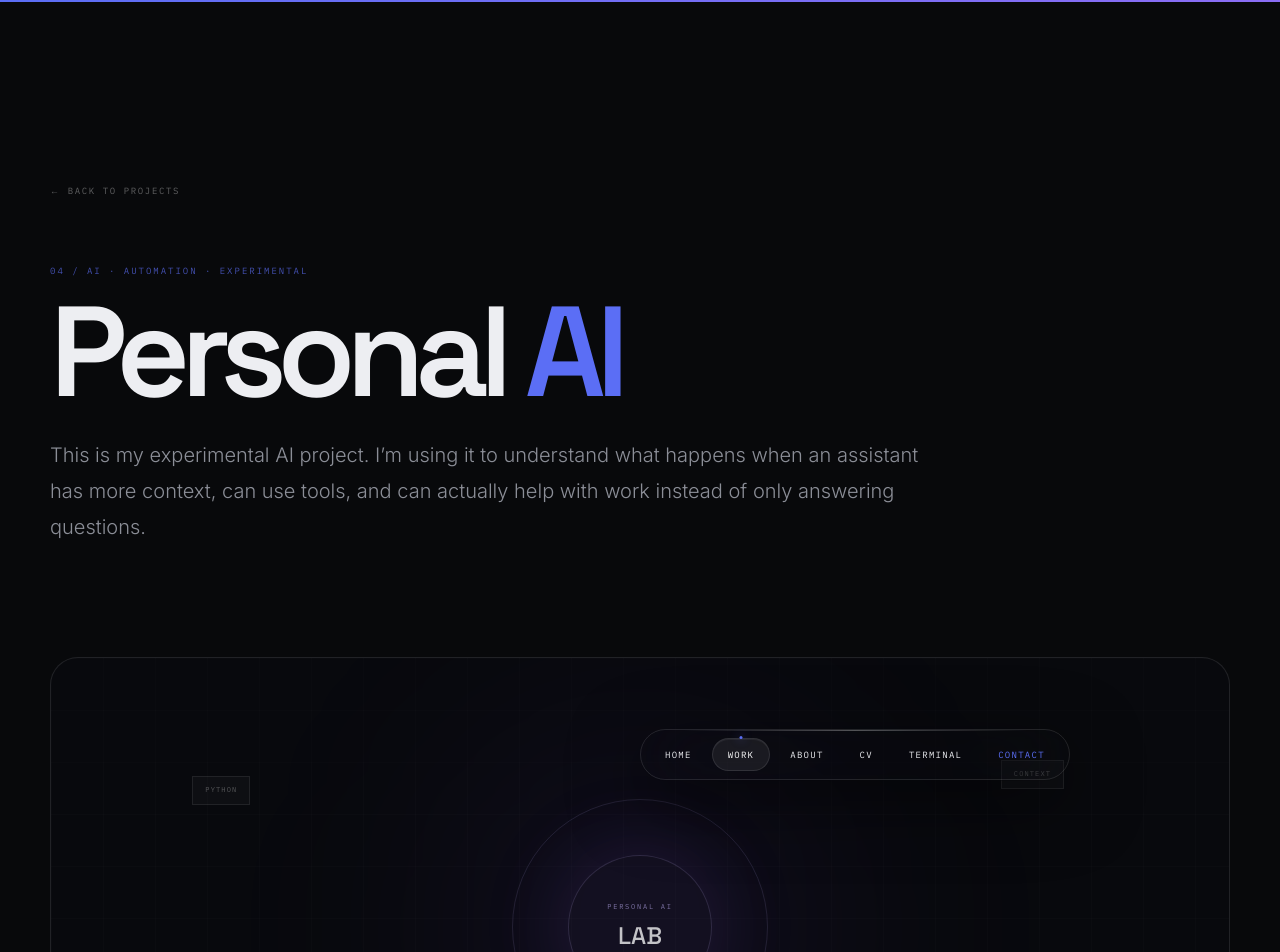
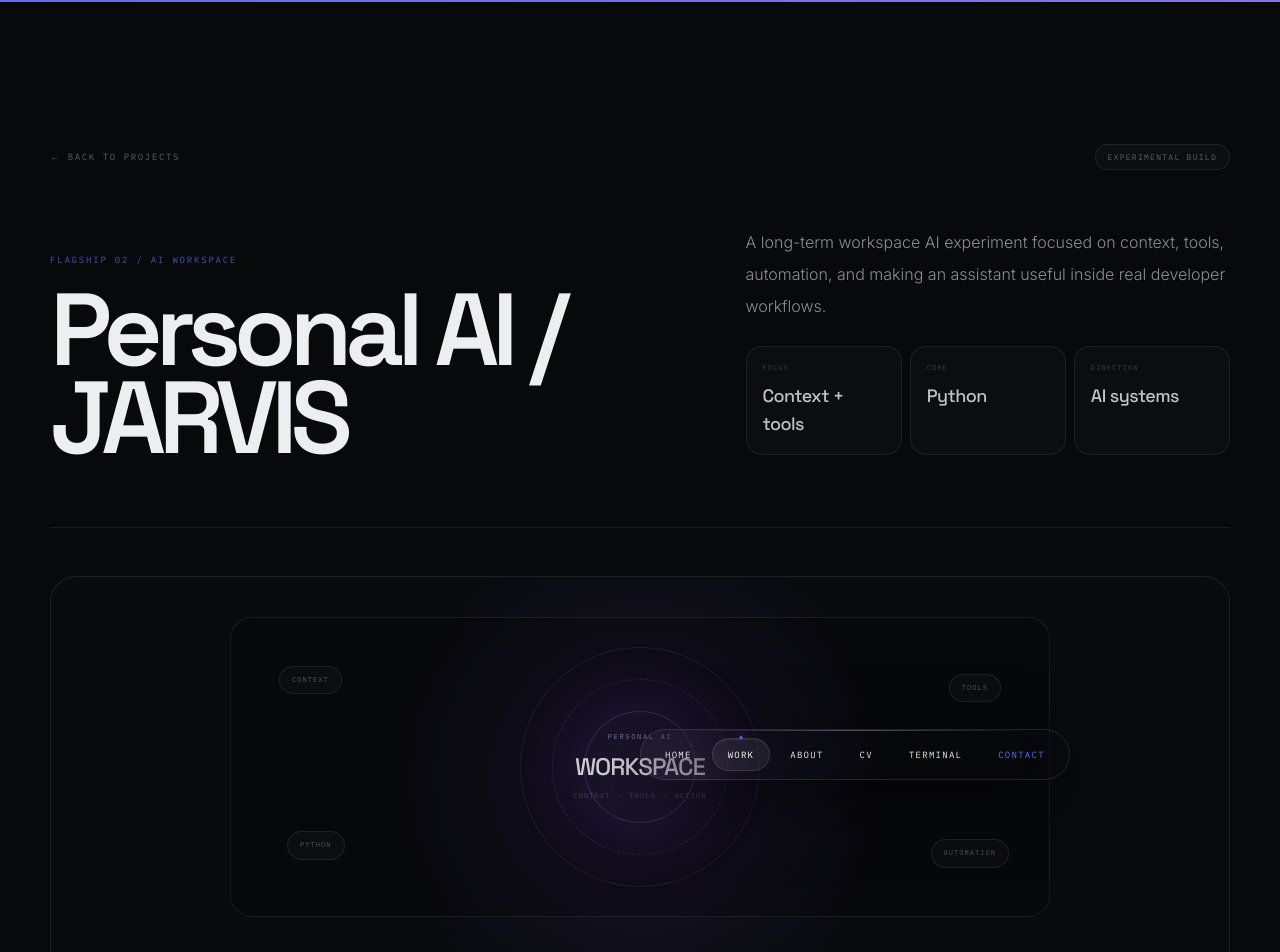
Before and after one commit to nityansh19/nityansh-portfolio, a Next.js app: page /projects/personal-ai in a window 1280 px wide. Shown: the top 952 px of the page. Built offline with nearby package versions, Linux system fonts and the light colour scheme.

Commit message:
redesign personal AI case study

```diff
--- a/app/projects/personal-ai/page.tsx
+++ b/app/projects/personal-ai/page.tsx
@@ -1,5 +1,5 @@
 import type { Metadata } from "next";
-import Link from "next/link";
+import ProjectCaseStudy from "@/components/ProjectCaseStudy";
 
 export const metadata: Metadata = {
   title: "Personal AI — Nityansh Rupesh Bahadur",
@@ -7,37 +7,65 @@
 };
 
 const systems = [
-  ["01", "Context", "Keep track of what the user is trying to do instead of treating every message as a completely separate task."],
-  ["02", "Tools", "Explore how an assistant can work with APIs, files, developer tools, and other useful capabilities."],
-  ["03", "Automation", "Use Python and workflows to remove repetitive tasks from the developer workspace."],
-  ["04", "Knowledge", "Experiment with a personal knowledge layer so the assistant can become more useful over time."],
-  ["05", "Developer workflow", "Use the project as a place to learn how AI can fit into the actual process of building software."],
-  ["06", "Experimentation", "Keep the architecture flexible while I figure out which ideas are genuinely useful and which are not."],
+  ["01", "Context", "Keep track of the current goal instead of treating every message as an isolated request."],
+  ["02", "Tools", "Explore how an assistant can work with APIs, files, and developer utilities."],
+  ["03", "Automation", "Use Python and workflows to remove repetitive work from the developer workspace."],
+  ["04", "Knowledge", "Experiment with a personal knowledge layer so the system becomes more useful over time."],
+  ["05", "Developer workflow", "Use AI inside the process of building software, not as a separate novelty feature."],
+  ["06", "Experimentation", "Keep the architecture flexible while testing what is actually useful."],
 ];
 
 const stack = ["Python", "AI", "LLMs", "React", "Node.js", "APIs", "Linux", "Docker"];
 
 export default function PersonalAIPage() {
   return (
-    <main className="min-h-screen px-6 pb-32 pt-36 sm:px-8 md:pt-44">
-      <article className="mx-auto max-w-[1180px]">
-        <Link href="/projects" className="font-mono text-[9px] uppercase tracking-[0.18em] text-white/35 transition-colors hover:text-accent">← Back to projects</Link>
-        <header className="mt-16 max-w-6xl"><p className="font-mono text-[9px] uppercase tracking-[0.22em] text-accent/70">04 / AI · Automation · Experimental</p><h1 className="mt-5 font-display text-[clamp(3.8rem,10vw,9rem)] font-semibold leading-[0.84] tracking-[-0.075em]">Personal <span className="text-accent">AI</span></h1><p className="mt-8 max-w-4xl text-lg leading-8 text-ink-dim sm:text-xl sm:leading-9">This is my experimental AI project. I’m using it to understand what happens when an assistant has more context, can use tools, and can actually help with work instead of only answering questions.</p></header>
+    <ProjectCaseStudy
+      eyebrow="Flagship 02 / AI workspace"
+      status="Experimental build"
+      title={<>Personal AI <span className="text-white/28">/ JARVIS</span></>}
+      intro="A long-term workspace AI experiment focused on context, tools, automation, and making an assistant useful inside real developer workflows."
+      metrics={[
+        ["Focus", "Context + tools"],
+        ["Core", "Python"],
+        ["Direction", "AI systems"],
+      ]}
+      features={systems}
+      stack={stack}
+      problemTitle="A chatbot can answer. I want a system that can assist."
+      problemCopy="The interesting challenge is not only generating a good response. It is keeping useful context, choosing the right tools, handling failures, and fitting those capabilities into the way work already happens."
+      approachTitle="Treat the model as one layer of a larger system."
+      approachCopy="The project is built around context, tools, automation, permissions, APIs, and a workspace interface. The model matters, but the surrounding engineering is where the assistant becomes practical."
+      statusTitle="Still experimental — intentionally."
+      statusCopy="I’m keeping the project flexible so I can test capabilities one at a time, learn what genuinely improves the workflow, and avoid turning it into a giant feature list before the core system is useful."
+      secondaryHref="/terminal"
+      secondaryLabel="Talk to the portfolio"
+      preview={
+        <div className="relative min-h-[340px] overflow-hidden p-5 sm:min-h-[420px] sm:p-8 md:p-10">
+          <div className="pointer-events-none absolute inset-0 bg-[radial-gradient(circle_at_50%_48%,rgba(139,92,246,.14),transparent_40%)]" />
+          <div className="relative mx-auto flex min-h-[300px] max-w-[820px] items-center justify-center overflow-hidden rounded-[22px] border border-white/[0.08] bg-black/20">
+            <div className="absolute h-60 w-60 rounded-full border border-white/[0.07]" />
+            <div className="absolute h-44 w-44 rounded-full border border-dashed border-violet-300/[0.12]" />
+            <div className="absolute h-28 w-28 rounded-full border border-violet-300/[0.16] bg-violet-400/[0.04] shadow-[0_0_80px_rgba(139,92,246,.18)]" />
 
-        <div className="relative mt-20 min-h-[420px] overflow-hidden rounded-[28px] border border-white/[0.10] bg-[#08090d] md:mt-28 md:min-h-[540px]"><div className="absolute inset-0 opacity-25 [background-image:linear-gradient(rgba(255,255,255,.05)_1px,transparent_1px),linear-gradient(90deg,rgba(255,255,255,.05)_1px,transparent_1px)] [background-size:52px_52px]" /><div className="absolute left-1/2 top-1/2 h-96 w-96 -translate-x-1/2 -translate-y-1/2 rounded-full bg-violet-500/[0.07] blur-[120px]" /><div className="absolute left-1/2 top-1/2 h-64 w-64 -translate-x-1/2 -translate-y-1/2 rounded-full border border-violet-300/[0.12]" /><div className="absolute left-1/2 top-1/2 flex h-36 w-36 -translate-x-1/2 -translate-y-1/2 flex-col items-center justify-center rounded-full border border-violet-300/[0.16] bg-violet-400/[0.035] text-center shadow-[0_0_90px_rgba(139,92,246,.18)]"><span className="font-mono text-[7px] tracking-[0.25em] text-violet-300/60">PERSONAL AI</span><span className="mt-2 font-display text-2xl text-white/75">LAB</span></div>{["PYTHON","CONTEXT","TOOLS","AUTOMATION"].map((label,index)=><div key={label} className={`absolute border border-white/[0.08] bg-white/[0.025] px-3 py-2 font-mono text-[7px] uppercase tracking-[0.16em] text-white/30 ${["left-[12%] top-[22%]","right-[14%] top-[19%]","left-[15%] bottom-[20%]","right-[10%] bottom-[18%]"][index]}`}>{label}</div>)}</div>
+            {[
+              ["CONTEXT", "left-5 top-6 sm:left-12 sm:top-12"],
+              ["TOOLS", "right-5 top-7 sm:right-12 sm:top-14"],
+              ["PYTHON", "left-6 bottom-7 sm:left-14 sm:bottom-14"],
+              ["AUTOMATION", "right-4 bottom-8 sm:right-10 sm:bottom-12"],
+            ].map(([label, pos]) => (
+              <div key={label} className={"absolute " + pos + " rounded-full border border-white/[0.08] bg-white/[0.025] px-3 py-2 font-mono text-[7px] uppercase tracking-[0.15em] text-white/30"}>
+                {label}
+              </div>
+            ))}
 
-        <section className="mt-24 grid gap-16 md:grid-cols-[0.75fr_1.25fr] md:mt-32"><p className="font-mono text-[9px] uppercase tracking-[0.2em] text-accent/70">Why I’m building it</p><div className="space-y-6 text-lg leading-9 text-ink-dim"><p>I’m spending more time with Python and AI, and I wanted a project where I could go beyond calling a model and printing the response.</p><p>The interesting part for me is everything around the model: context, tools, memory, automation, APIs, permissions, failure cases, and the interface that ties it together.</p></div></section>
-
-        <section className="mt-24 border-t border-line pt-16 md:mt-32 md:pt-24"><p className="font-mono text-[9px] uppercase tracking-[0.2em] text-accent/70">The system I’m exploring</p><div className="mt-8 grid gap-px overflow-hidden rounded-2xl border border-white/[0.08] bg-white/[0.08] sm:grid-cols-2 lg:grid-cols-3">{systems.map(([n,t,d])=><div key={t} className="bg-bg p-7"><span className="font-mono text-[9px] text-accent/60">{n}</span><h2 className="mt-5 font-display text-xl text-white/80">{t}</h2><p className="mt-3 text-sm leading-7 text-ink-dim">{d}</p></div>)}</div></section>
-
-        <section className="mt-24 grid gap-16 border-t border-line pt-16 md:grid-cols-2 md:mt-32 md:pt-24"><div><p className="font-mono text-[9px] uppercase tracking-[0.2em] text-accent/70">What makes this different from a chatbot</p><p className="mt-5 text-base leading-8 text-ink-dim">A chatbot mainly gives you a response. I’m interested in an assistant that can understand the current task, decide when a tool is useful, work with information, and fit into the way I already work.</p></div><div><p className="font-mono text-[9px] uppercase tracking-[0.2em] text-accent/70">The hard part</p><p className="mt-5 text-base leading-8 text-ink-dim">The model is only one piece. Making the rest reliable is where most of the engineering comes in: keeping context useful, handling failures, deciding what the system is allowed to do, and keeping the experience understandable.</p></div></section>
-
-        <section className="mt-24 border-t border-line pt-16 md:mt-32 md:pt-24"><p className="font-mono text-[9px] uppercase tracking-[0.2em] text-accent/70">Stack & learning direction</p><div className="mt-6 flex flex-wrap gap-2">{stack.map(item=><span key={item} className="rounded-full border border-white/[0.08] bg-white/[0.018] px-3 py-2 font-mono text-[8px] uppercase tracking-[0.14em] text-white/35">{item}</span>)}</div><p className="mt-7 max-w-3xl text-base leading-8 text-ink-dim">This project is one of the main reasons I’m going deeper into Python. I’m also using it to learn more about AI systems, APIs, Linux, Docker, automation, and the engineering around LLM-based applications.</p></section>
-
-        <section className="mt-24 border-t border-line pt-16 md:mt-32 md:pt-24"><p className="font-mono text-[9px] uppercase tracking-[0.2em] text-accent/70">Current status</p><h2 className="mt-5 max-w-4xl font-display text-4xl font-semibold tracking-[-0.055em] sm:text-5xl">Still experimental. I’m keeping it open on purpose.</h2><p className="mt-6 max-w-3xl text-base leading-8 text-ink-dim">I don’t want to lock the project into a big feature list before I understand what is actually useful. I’m treating each new capability as an experiment and keeping the parts that genuinely improve the workflow.</p></section>
-
-        <div className="mt-20 flex flex-wrap gap-4"><Link href="/projects" className="border border-white/[0.12] px-6 py-4 font-mono text-[9px] uppercase tracking-[0.16em] text-white/55 transition-colors hover:border-accent/30 hover:text-white">All projects ↗</Link><Link href="/terminal" className="border border-accent/25 bg-accent/[0.08] px-6 py-4 font-mono text-[9px] uppercase tracking-[0.16em] text-white/70 transition-colors hover:bg-accent/[0.14]">Talk to the portfolio ↗</Link></div>
-      </article>
-    </main>
+            <div className="relative z-10 text-center">
+              <div className="font-mono text-[7px] uppercase tracking-[0.24em] text-violet-300/60">Personal AI</div>
+              <div className="mt-2 font-display text-2xl tracking-[-0.04em] text-white/80">WORKSPACE</div>
+              <div className="mt-2 font-mono text-[7px] uppercase tracking-[0.16em] text-white/20">context → tools → action</div>
+            </div>
+          </div>
+        </div>
+      }
+    />
   );
 }
```
